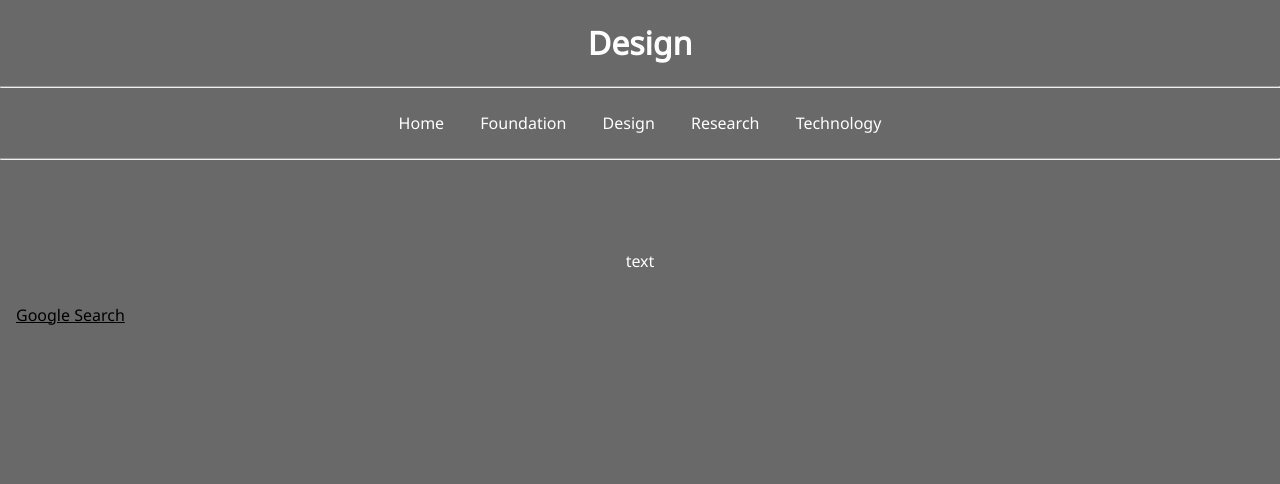
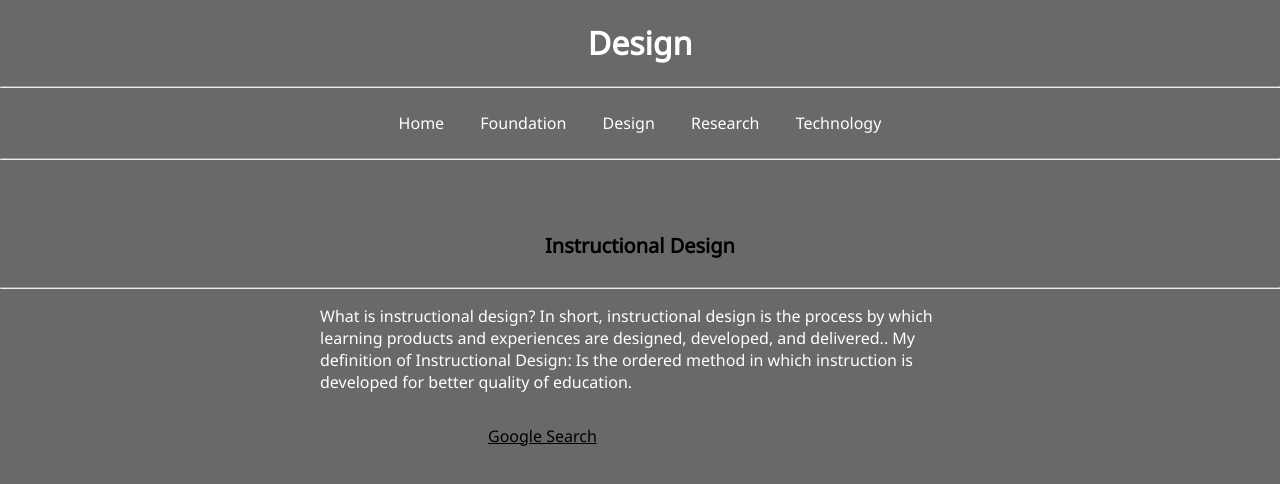
Before and after one commit to aquamiguel/Portfolio, a plain HTML site: page Design.html in a window 1280 px wide. Drawn offline with Linux system fonts and the light colour scheme.

Commit message:
design update

```diff
--- a/Design.html
+++ b/Design.html
@@ -24,11 +24,15 @@
             </ul>
         </nav>
     </header>
-    <br><br><br>
-    <p style="text-align:center">text</p>
+    <br><br>
+     <article id="titl" class="center"><center><b>Instructional ﻿Design</b></center></article>
+	 <hr>
+	<p style="padding:3m; " class="center">
+What is instructional design? In short, instructional design is the process by which learning products and experiences are designed, developed, and delivered.. My definition of Instructional Design: Is the ordered method in which instruction is developed for better quality of education.</p>
+
 
 </body>
-<article style="text-align:center">
-    <a href="http://www.google.com">Google Search</a>
+<article class="center">
+    <a class="center" href="http://www.google.com">Google Search</a>
 
 </article></html>
```
